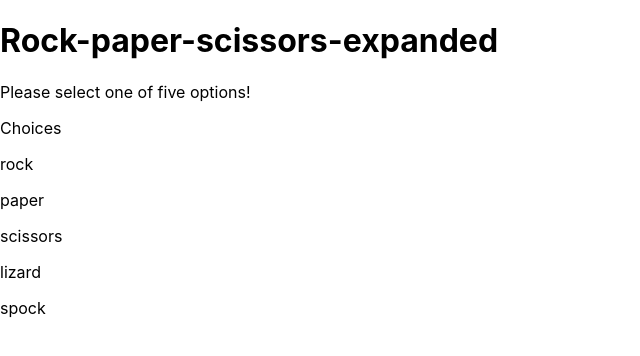
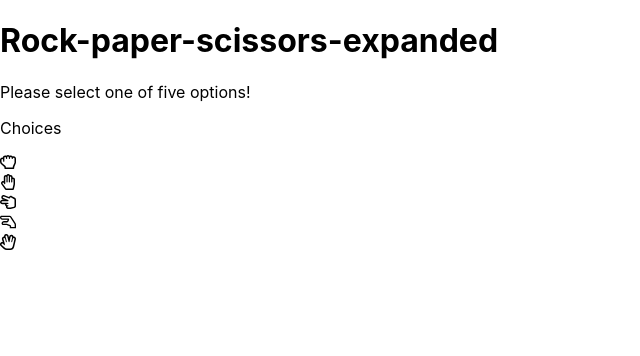
Before and after one commit to AldairGithub/rock-papers-scissors-expanded, a React (Create React App) app in the folder my-app/: page / in a window 1280 px wide. Shown: the top 356 px of the page, without its empty margins (0-640 px from the left). Built offline with nearby package versions, Linux system fonts and the light colour scheme.

Commit message:
added icons to render on page, logs message on browser

```diff
--- a/my-app/src/components/body/choiceIcon.tsx
+++ b/my-app/src/components/body/choiceIcon.tsx
@@ -1,12 +1,21 @@
-type Props = {
-  choice: string
-}
+import { Props, Icon } from "./utils"
 
 export const ChoiceIcon = (props: Props) => {
-  const {choice} = props
+  const { choice, setUserChoice } = props
+
+  const handleClick = () => {
+    if (setUserChoice !== undefined && choice !== undefined) {
+      setUserChoice(choice)
+    }
+  }
+
+  const returnedIcon = Icon({choice})
+
   return (
     <>
-      <p>{choice}</p>
+      <div onClick={handleClick}>
+        {returnedIcon}
+      </div>
     </>
   )
 }
--- a/my-app/src/components/body/choicesBody.tsx
+++ b/my-app/src/components/body/choicesBody.tsx
@@ -1,17 +1,16 @@
-import { useState } from "react"
-import { choices } from "./utils"
+import { choices, Props } from "./utils"
 import { ChoiceIcon } from "../body/choiceIcon"
 
-export const ChoicesBody = () => {
-  const [userChoice, setUserChoice] = useState<String>("")
+export const ChoicesBody = (props: Props) => {
+  const {setUserChoice} = props
 
   return (
     <>
       <p>Choices</p>
-      {Object.values(choices).map((ele) => (
+      {Object.values(choices).map((ele, index) => (
         // iterate through values
         <>
-          <ChoiceIcon choice={ele}/>
+          <ChoiceIcon key={index} choice={ele} setUserChoice={setUserChoice}/>
         </>
       ))}
     </>
--- a/my-app/src/components/body/main.tsx
+++ b/my-app/src/components/body/main.tsx
@@ -1,11 +1,27 @@
+import {useEffect, useState} from 'react'
 import { ChoicesBody } from "./choicesBody"
+import { randomizer, returnsWinLoseTie } from './utils'
 
 export const Main = () => {
+  const [userChoice, setUserChoice] = useState("")
+  const computer = randomizer() as string
+
+  useEffect(() => {
+
+    const user = userChoice
+
+    const result = returnsWinLoseTie(user, computer)
+    console.log(result?.value);
+    console.log(result?.wlt);
+
+  }, [userChoice])
+
   return (
     <body>
       <div>
         <p>Please select one of five options!</p>
-        <ChoicesBody />
+        <ChoicesBody setUserChoice={setUserChoice} />
+
       </div>
     </body>
   )
--- a/my-app/src/components/body/utils.tsx
+++ b/my-app/src/components/body/utils.tsx
@@ -1,7 +1,21 @@
+import {
+  FaRegHandRock,
+  FaRegHandPaper,
+  FaRegHandScissors,
+  FaRegHandLizard,
+  FaRegHandSpock
+} from 'react-icons/fa'
+
 type Result = {
   value: string,
   wlt: string
 }
+
+export type Props = {
+  choice?: string,
+  setUserChoice?: (value: string) => void
+}
+
 const globals = {
   win: "win",
   lose: "lose",
@@ -23,10 +37,18 @@
   }
 }
 
+export const randomizer = () => {
+  const randomNumber = Math.floor(Math.random() * 5) + 0;
+  const result = Object.keys(choices).at(randomNumber)
+  return result
+}
+
 export const returnsWinLoseTie = (userChoice: String, randomChoice: String) => {
-  let result: Result | undefined;
+  let result: Result = {
+    value: '',
+    wlt: ''
+  };
 
-  if (result !== undefined) {
     if (userChoice === randomChoice) {
       result.value = userChoice + " ties " + randomChoice
       result.wlt = globals.tie
@@ -54,7 +76,7 @@
       result.wlt = orWinsOrLoses(userChoice === choices.spock)
     }
     if ((userChoice === choices.scissors || randomChoice === choices.scissors) && (userChoice === choices.lizard || randomChoice === choices.lizard)) {
-      result.value === "scissors decapitates lizard"
+      result.value = "scissors decapitates lizard"
       result.wlt = orWinsOrLoses(userChoice === choices.scissors)
     }
     if ((userChoice === choices.lizard || randomChoice === choices.lizard) && (userChoice === choices.paper || randomChoice === choices.paper)) {
@@ -74,5 +96,45 @@
       result.wlt = orWinsOrLoses(userChoice === choices.rock)
     }
     return result
+}
+
+export const Icon = (props: Props) => {
+  const {choice} = props
+
+  if (choice !== undefined) {
+    switch (choice) {
+      case choices.rock:
+        return (
+          <>
+            <FaRegHandRock />
+          </>
+        )
+      case choices.paper:
+        return (
+          <>
+            <FaRegHandPaper />
+          </>
+        )
+      case choices.scissors:
+        return (
+          <>
+            <FaRegHandScissors />
+          </>
+        )
+      case choices.lizard:
+        return (
+          <>
+            <FaRegHandLizard />
+          </>
+        )
+      case choices.spock:
+        return (
+          <>
+            <FaRegHandSpock />
+          </>
+        )
+      default:
+        return null
+    }
   }
 }
```
